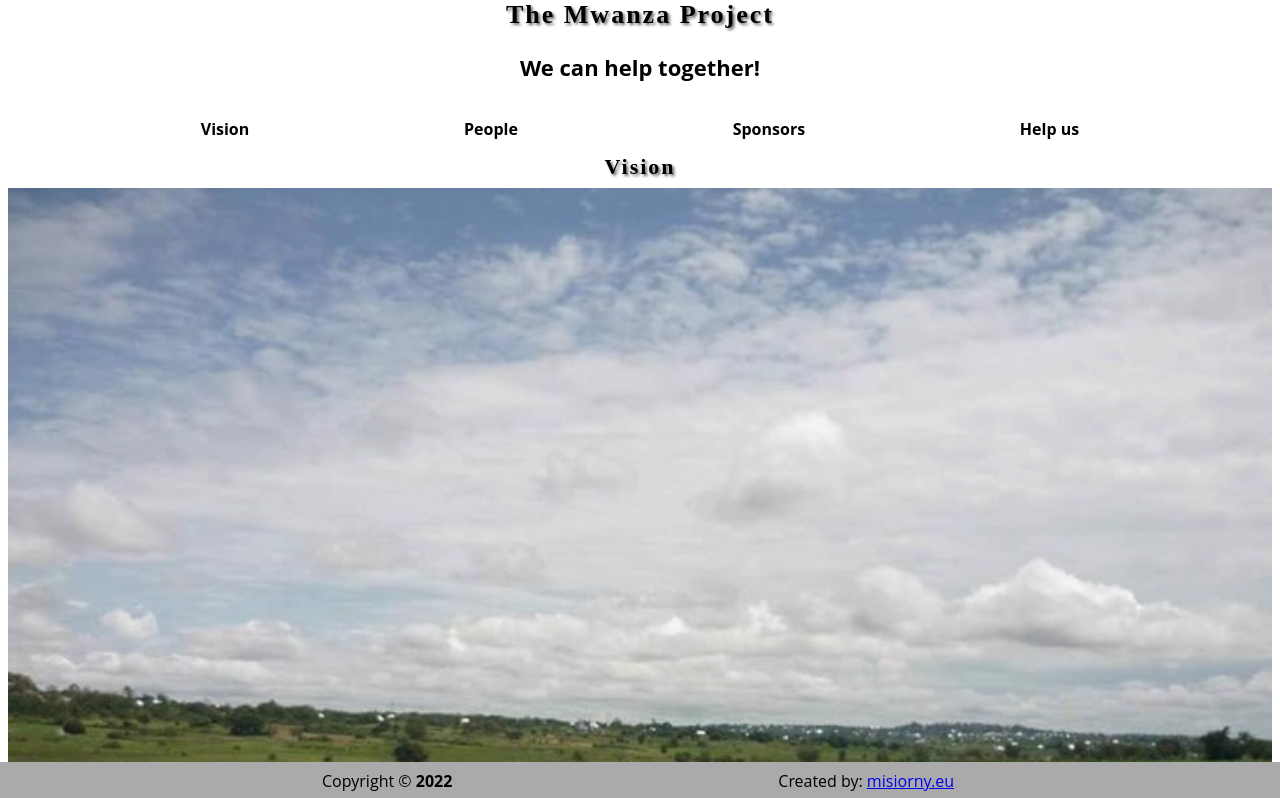
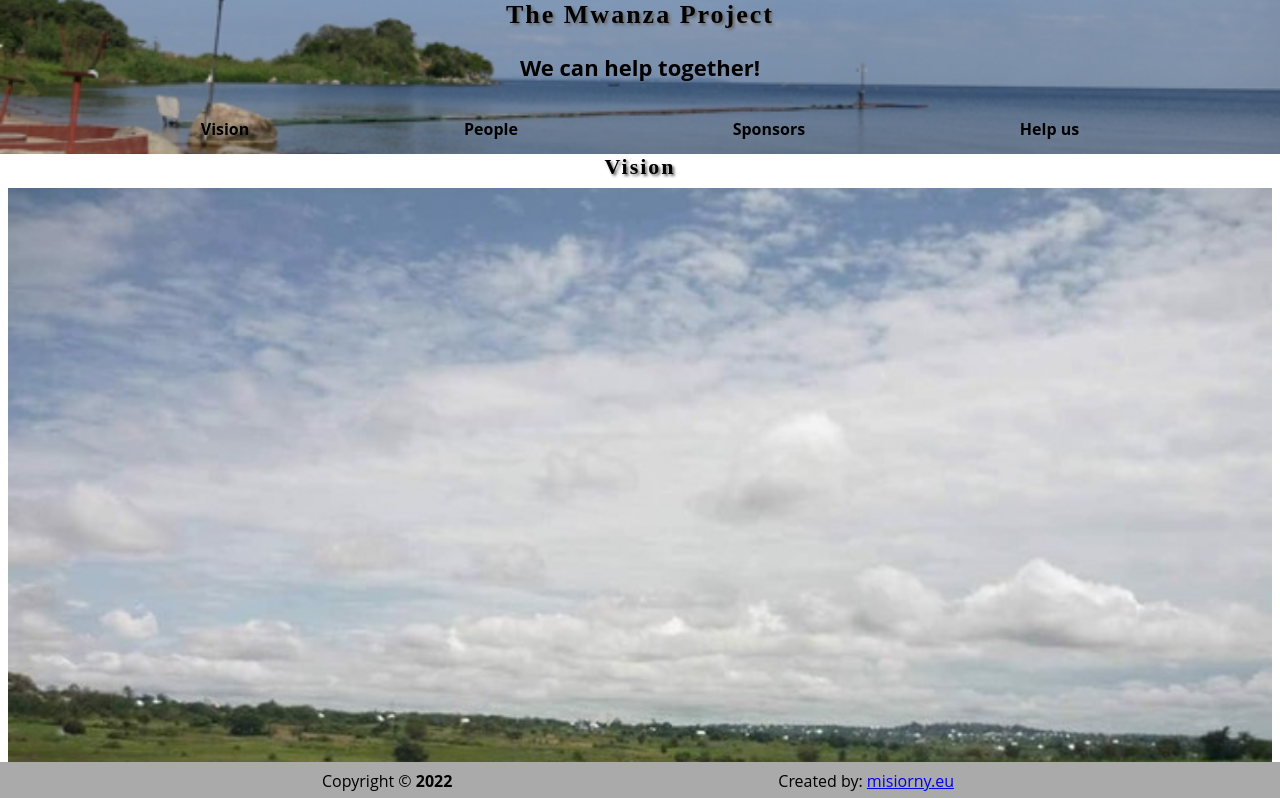
Before and after one commit to Misiorny/MwanzaProject, a React (Vite) app: page / in a window 1280 px wide. Shown: the top 798 px of the page. Built offline with nearby package versions, Linux system fonts and the light colour scheme.

Commit message:
feat:few modifications in CSS and Header

```diff
--- a/src/components/Header/Header.tsx
+++ b/src/components/Header/Header.tsx
@@ -4,7 +4,7 @@ import styles from '../../style/styles.module.scss';
 function Header() {
   return (
       <header className={styles.header}>
-        <div className={styles.shadow}></div>
+
         <h1 className={styles.header__title } >The Mwanza Project</h1>
         <p className={styles.header__text}>We can help together!</p>
         <Navbar/>
--- a/src/style/styles.module.css
+++ b/src/style/styles.module.css
@@ -23,19 +23,10 @@ h1, h2, h3 {
   font-weight: bold;
 }
 
-.shadow {
-  width: 100%;
-  height: 100%;
-  position: absolute;
-}
-
-.shadow {
-  background-color: linear-gradient 45deg rgba(20, 105, 241, 0.6) rgba(80, 55, 120, 0.6);
-}
-
 .header {
   display: flex;
   flex-direction: column;
+  background-image: url("../images/layout/mwanza.png");
   background-size: cover;
   background-repeat: no-repeat;
   background-position: center;
@@ -46,16 +37,19 @@ h1, h2, h3 {
 }
 .header__title {
   font-size: 2.6rem;
+  z-index: 200;
 }
 .header__text {
   font-size: 2.2rem;
   padding: 1em 0.5em;
   font-weight: bold;
+  z-index: 200;
 }
 
 .navbar {
   width: 100%;
   justify-content: center;
+  z-index: 100;
   padding: 0.5em 0;
 }
 .navbar__list {
--- a/src/style/styles.module.scss
+++ b/src/style/styles.module.scss
@@ -25,17 +25,7 @@ h1, h2, h3 {
   text-shadow: 2px 2px 3px #666;
   font-weight: bold;
 }
-.shadow{
-  width: 100%;
-  height: 100%;
-  position: absolute;
-  //z-index:-5;
-}
 
-.shadow{
-  background-color: linear-gradient 45deg(rgba(20, 105, 241, .6) rgba(80, 55, 120, .6));
-  //z-index: 100000;
-}
 
 //.headers {
 //  font-family: $headerFont;
@@ -48,7 +38,7 @@ h1, h2, h3 {
 .header {
   display: flex;
   flex-direction: column;
-  //background-image: $headerBgimageSmall;
+  background-image: $headerBgimageSmall;
   background-size: cover;
   background-repeat: no-repeat;
   background-position: center;
@@ -56,32 +46,31 @@ h1, h2, h3 {
   top: 0;
   align-items: center;
   justify-content: center;
-  //z-index: 1000;
 
   &__title {
     font-size: 2.6rem;
+    z-index: 200;
   }
 
   &__text {
     font-size: 2.2rem;
     padding: 1em .5em;
     font-weight: bold;
+    z-index: 200;
   }
 }
 
 .navbar {
   width: 100%;
   justify-content: center;
-  //z-index: 100;
-  padding: .5em 0  ;
+  z-index: 100;
+  padding: .5em 0;
 
   &__list {
-
     display: flex;
     flex-direction: row;
     list-style: none;
     justify-content: space-evenly;
-
   }
 
   &__link {
@@ -102,11 +91,9 @@ h1, h2, h3 {
 .article {
   display: flex;
   flex-direction: column;
-
 }
 
 .section {
-
   &__title {
     text-align: center;
     font-size: 2.2rem;
```
Also changed, not shown: 1 other file (tests, documents, lock files or other folders).
